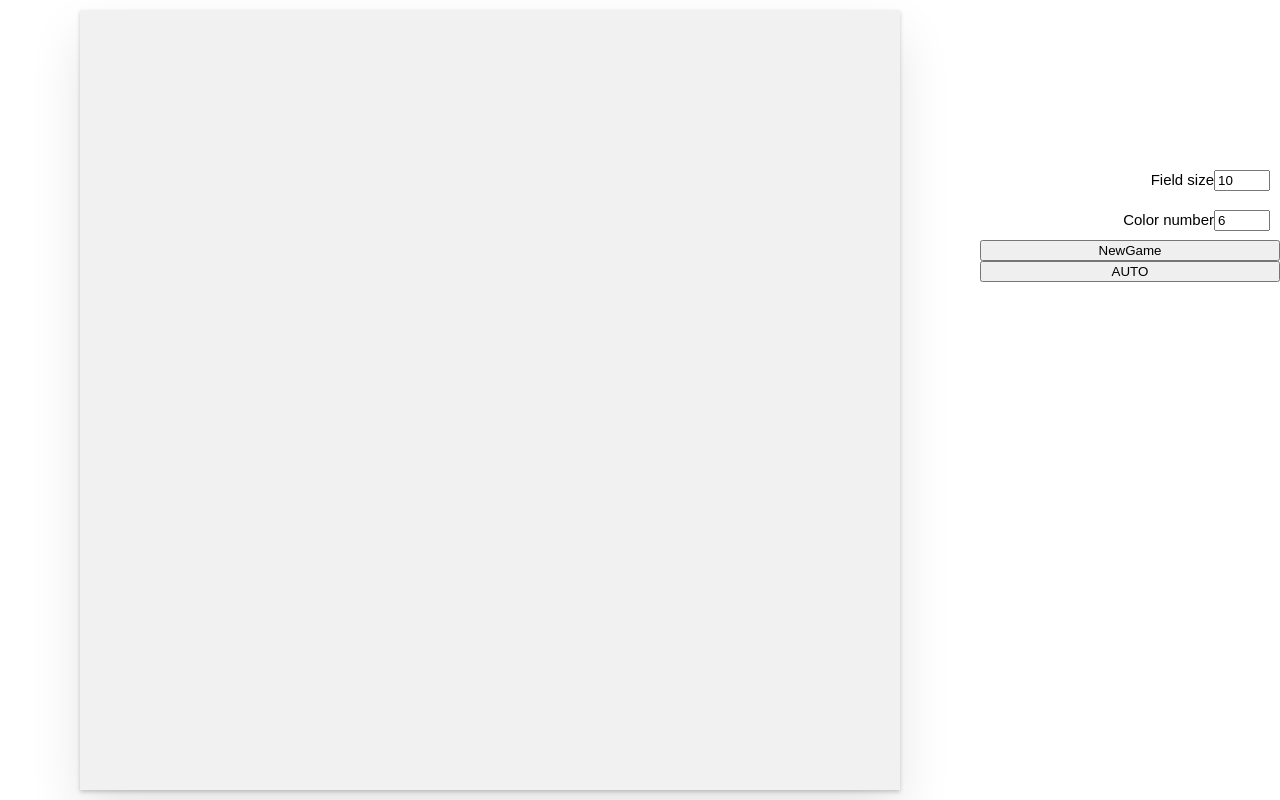
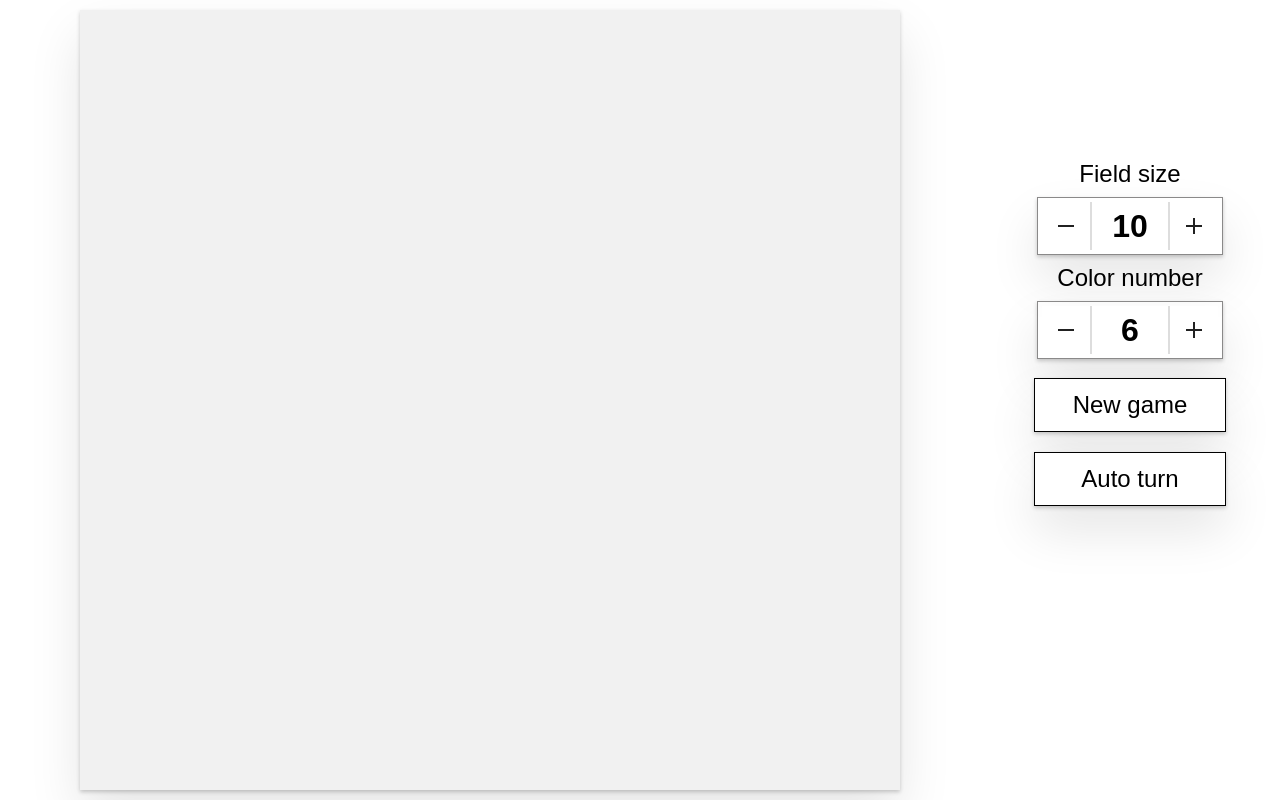
Before and after one commit to hategen/floodit, a React (Create React App) app: page / in a window 1280 px wide. Built offline with nearby package versions, Linux system fonts and the light colour scheme.

Commit message:
added some styles fixed numeric inputs

```diff
--- a/src/components/GameSettings/GameSettings.css
+++ b/src/components/GameSettings/GameSettings.css
@@ -18,3 +18,22 @@
     text-align: right;
     align-self: left;
 }
+
+.settings-button{
+    outline: none;
+    -webkit-appearance: none;
+    background-color: white;
+    align-items: center;
+    justify-content: center;
+    /* width: 3rem; */
+    /* height: 3rem; */
+    cursor: pointer;
+    /* position: relative; */
+    border: 1px solid black;
+    padding: 12px;
+    font-size: 1.5rem;
+    width: 12rem;
+    align-self: center;
+    margin: 10px;
+    box-shadow: 0 2px 4px 0 rgba(0, 0, 0, 0.2), 0 25px 50px 0 rgba(0, 0, 0, 0.1);
+}
--- a/src/components/GameSettings/GameSettings.js
+++ b/src/components/GameSettings/GameSettings.js
@@ -14,7 +14,6 @@ const GameSettings = ({fieldSize, colorNumber, newGame, fieldSizeChange, colorNu
 
     return (
         <section className="game-settings">
-
 
             <div className="flex-container">
                 <NumericInput
@@ -40,15 +39,17 @@ const GameSettings = ({fieldSize, colorNumber, newGame, fieldSizeChange, colorNu
                 />
             </div>
 
-            <button onClick={() => {
-                newGame()
-            }}> NewGame
+            <button
+                className="settings-button"
+                onClick={() => {
+                    newGame()
+                }}> New game
             </button>
 
-            <button
-                onClick={autoTurn}
-                disabled={won}
-            > AUTO
+            <button className="settings-button"
+                    onClick={autoTurn}
+                    disabled={won}
+            > Auto turn
             </button>
         </section>
     )
--- a/src/components/NumericInput/NumericInput.css
+++ b/src/components/NumericInput/NumericInput.css
@@ -0,0 +1,69 @@
+input[type="number"] {
+    -webkit-appearance: textfield;
+    -moz-appearance: textfield;
+    appearance: textfield;
+}
+
+input[type=number]::-webkit-inner-spin-button,
+input[type=number]::-webkit-outer-spin-button {
+    -webkit-appearance: none;
+}
+
+.number-input {
+    border: 1px solid #8a8989;
+    display: -ms-inline-flexbox;
+    display: inline-flex;
+    align-self: center;
+    padding: 4px;
+    margin: 9px;
+    box-shadow: 0 2px 4px 0 rgba(0, 0, 0, 0.2), 0 25px 50px 0 rgba(0, 0, 0, 0.1);
+}
+
+.number-input-label{
+    font-size: 1.5rem;
+}
+
+.number-input,
+.number-input * {
+    box-sizing: border-box;
+}
+
+.number-input button {
+    outline:none;
+    -webkit-appearance: none;
+    background-color: white;
+    border: none;
+    align-items: center;
+    justify-content: center;
+    width: 3rem;
+    height: 3rem;
+    cursor: pointer;
+    margin: 0;
+    position: relative;
+}
+
+.number-input button:before,
+.number-input button:after {
+    display: inline-block;
+    position: absolute;
+    content: '';
+    width: 1rem;
+    height: 2px;
+    background-color: #212121;
+    transform: translate(-50%, -50%);
+}
+.number-input button.plus:after {
+    transform: translate(-50%, -50%) rotate(90deg);
+}
+
+.number-input input[type=number] {
+    font-family: sans-serif;
+    max-width: 5rem;
+    padding: .5rem;
+    border: solid #ddd;
+    border-width: 0 2px;
+    font-size: 2rem;
+    height: 3rem;
+    font-weight: bold;
+    text-align: center;
+}
--- a/src/components/NumericInput/NumericInput.js
+++ b/src/components/NumericInput/NumericInput.js
@@ -2,17 +2,56 @@ import React from 'react';
 
 import './NumericInput.css';
 
-const NumericInput = (props) => {
-    return (
-        <label for={props.name}>
-            <span> {props.label}</span>
+class NumericInput extends React.Component {
+    constructor(props) {
+        super(props);
 
-            <input
-                type="number"
-                {...props}
-            />
-        </label>
-    )
-};
+    }
+
+    _change() {
+        const event = new Event('change', {
+            'bubbles': true,
+            'cancelable': true
+        });
+
+        this._inputRef.dispatchEvent(event);
+        this.props.onChange(event);
+    }
+
+    increment = () => {
+        this._inputRef.stepUp();
+        this._change();
+    };
+
+    decrement = () => {
+        this._inputRef.stepDown();
+        this._change();
+    };
+
+    render() {
+        return (
+            <React.Fragment>
+            <span className="number-input-label">
+                    {this.props.label}
+                </span>
+                <div className="number-input">
+                    <button
+                        onClick={this.decrement}
+                        className="minus"/>
+                    <input
+                        ref={inputRef => this._inputRef = inputRef}
+                        className="quantity"
+                        type="number"
+                        {...this.props}
+                    />
+                    <button
+                        onClick={this.increment}
+                        className="plus"
+                    />
+                </div>
+            </React.Fragment>
+        )
+    }
+}
 
 export default NumericInput;
```
